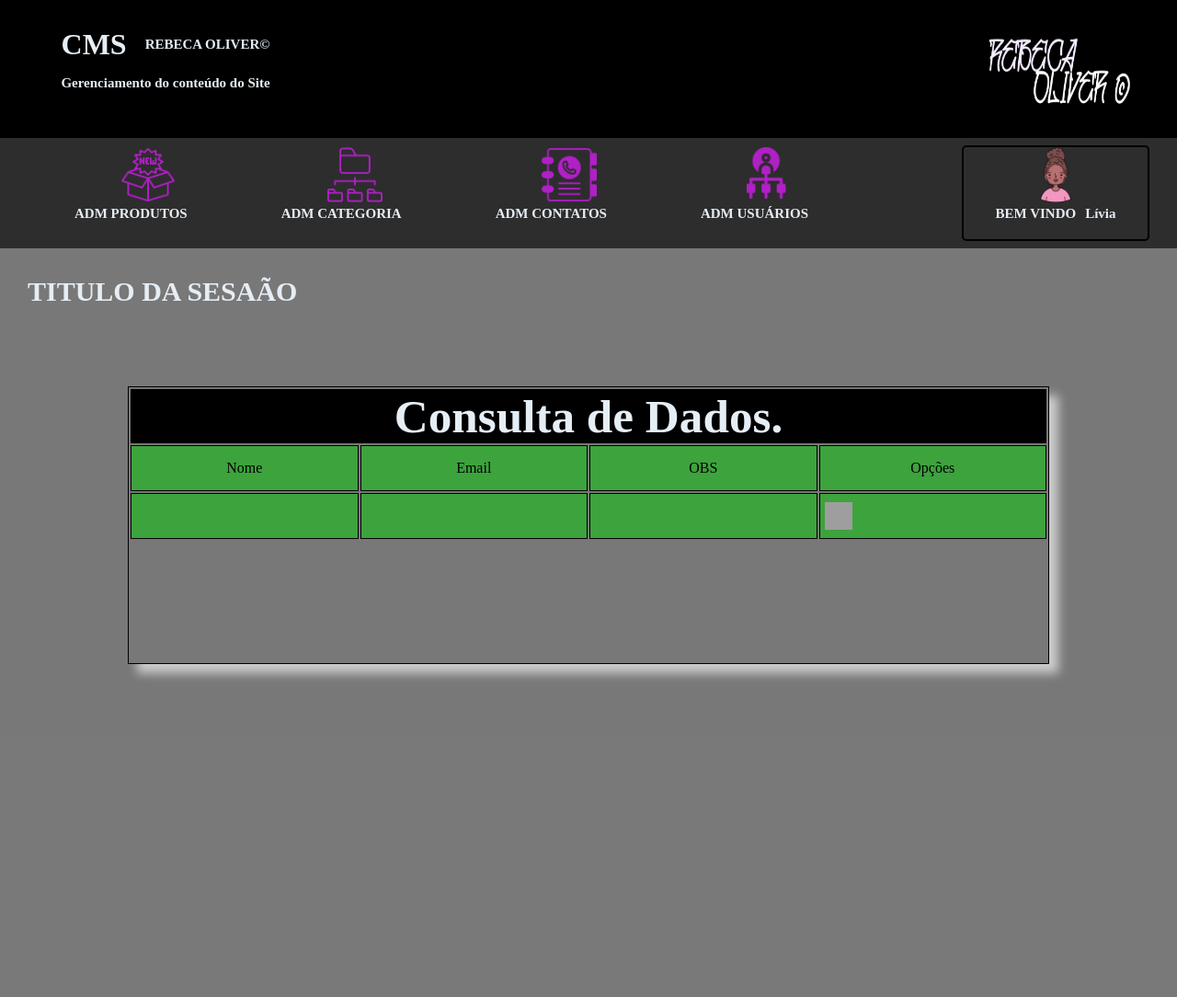
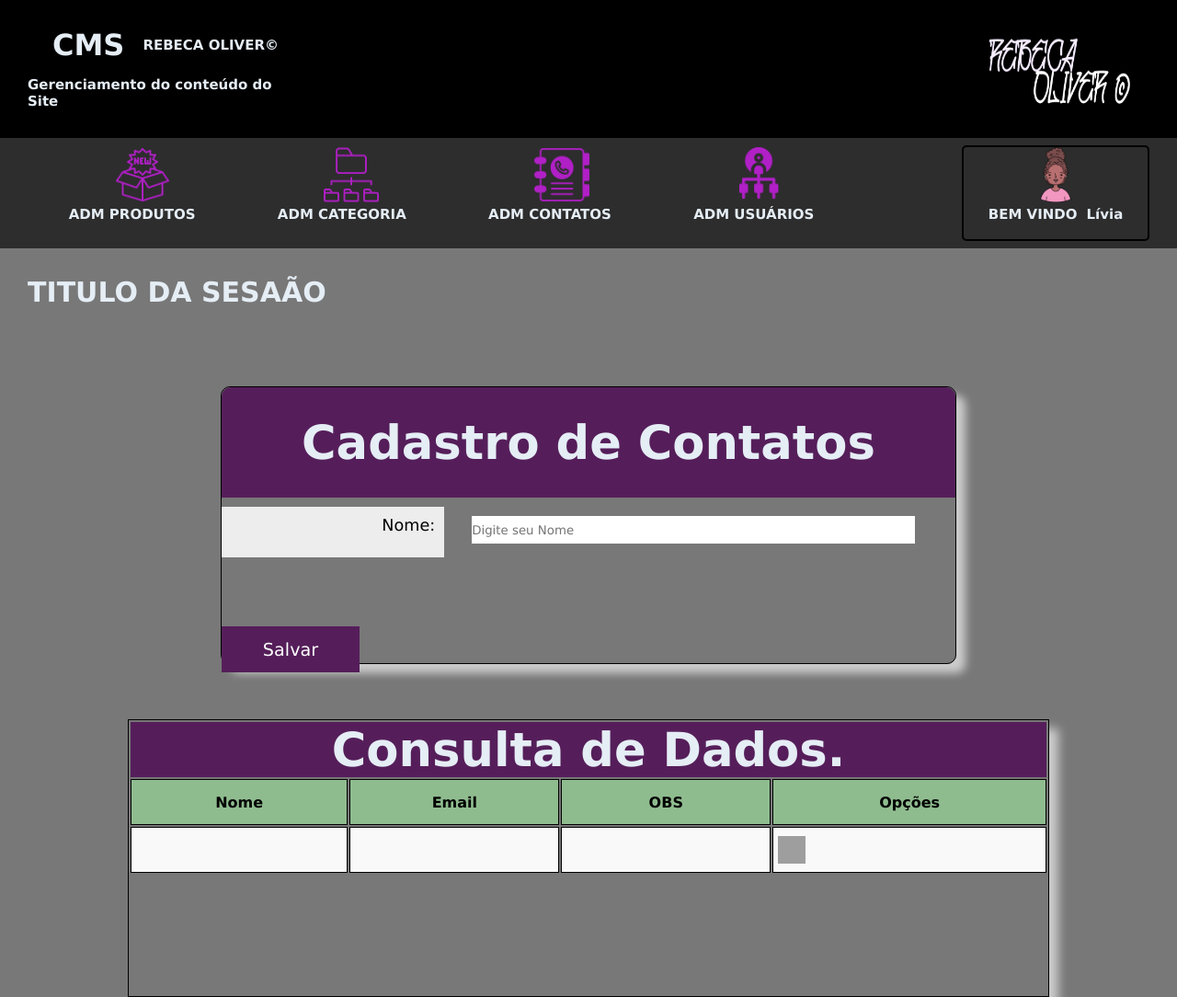
Before and after one commit to Rebecaao/Rebeca-Oliver-, a PHP site: page /cms/telaCategoria.php in a window 1280 px wide. Shown: the whole page at 92% size. Before the commit the page ends 737 px from the top, so only its background shows below. Run offline with PHP 8.4, Linux system fonts and the light colour scheme; grey boxes are pictures that could not be loaded.

Commit message:
comecando categorias

```diff
--- a/cms/controller/controllerCategorias.php
+++ b/cms/controller/controllerCategorias.php
@@ -0,0 +1,4 @@
+<?php
+
+
+?>
--- a/cms/model/bd/contato.php
+++ b/cms/model/bd/contato.php
@@ -8,7 +8,7 @@ function selectAllContato(){
     $conexao = conexaoMysql();
 
     //script para listar todos os dados do BD
-    $sql = "select * from tblcontatos order by id_contato desc";
+    $sql = "select * from tblcontatos order by id_contatos desc";
     //Executa o script sql no BD e guarda o retorno dos dados, se houver
     $result = mysqli_query($conexao, $sql);
 
--- a/cms/telaCategoria.php
+++ b/cms/telaCategoria.php
@@ -13,8 +13,8 @@ $conex = conexaoMySql();
     <meta name="viewport" content="width=device-width, initial-scale=1.0">
     <link rel="stylesheet" href="../css/reset.css">
     <link rel="stylesheet" href="../css/dashboard.css">
-    <link rel="stylesheet" href="../css/telaContato.css">
-    <title>CRUD CONTATOS</title>
+    <link rel="stylesheet" href="../css/telaCategoria.css">
+    <title>CRUD CATEGORIA</title>
 </head>
 <body>
     <div class="dashboard">
@@ -79,6 +79,35 @@ $conex = conexaoMySql();
                 <h2 class="titulo-sessao">TITULO DA SESAÃO</h2>
             </div>
 
+            <div id="cadastro">
+           <div id="cadastroTitulo">
+               <h1> Cadastro de Contatos </h1>
+
+           </div>
+           <div id="cadastroInformacoes">
+                <form  action=">" name="frmCadastro" method="post">
+                <!-- /*sem o enctype não é possivel enviar arquivos do form em html para o servidor  */ -->
+                   <div class="campos">
+                       <div class="cadastroInformacoesPessoais">
+                           <label> Nome: </label>
+                       </div>
+                       <div class="cadastroEntradaDeDados">
+                           <input type="text" name="txtNome" value="<?=isset($nome)?$nome:null?>" placeholder="Digite seu Nome" maxlength="100">
+                           <!-- isset($nome)?$nome:null - if ternario  -->
+                       </div>
+                   </div>
+
+
+
+                   <div class="enviar">
+                       <div class="enviar">
+                           <input type="submit" name="btnEnviar" value="Salvar">
+                       </div>
+                   </div>
+               </form>
+           </div>
+       </div>
+
             <div class="conteudo-sessao">
             <div id="consultaDeDados">
                 <table id="tblConsulta" >
--- a/cms/telaContatos.php
+++ b/cms/telaContatos.php
@@ -80,7 +80,7 @@ $conex = conexaoMySql();
             </div>
 
             <div class="conteudo-sessao">
-            <div id="consultaDeDados">
+                <div id="consultaDeDados">
                 <table id="tblConsulta" >
                     <tr>
                         <td id="tblTitulo" colspan="6">
@@ -96,7 +96,7 @@ $conex = conexaoMySql();
                     </tr>
 
                     <?php
-                // Import do arquivo da controller para solicitar a listagem dos dados
+                    // Import do arquivo da controller para solicitar a listagem dos dados
                     require_once('controller/controllerContatos.php');
                     // Chama a função que vai retornar os dados de contatos
                     $listContato = listarContato();
@@ -120,7 +120,7 @@ $conex = conexaoMySql();
                     }
                 ?>
                 </table>
-    </div>
+         </div>
             </div>
         </div>
 
--- a/css/telaCategoria.css
+++ b/css/telaCategoria.css
@@ -0,0 +1,261 @@
+*{
+    font-family: verdana;
+}
+body, h1, p{
+    margin: 0px;
+    padding: 0px;
+}
+#cadastro{
+    width: 800px;
+    min-height: 200px;
+    height: auto;
+    margin-left: auto;
+    margin-right: auto;
+    border-radius: 10px;
+    box-sizing: border-box;
+    border: solid 1px black;
+    box-shadow: 10px 10px 10px #cccccc;
+}
+
+#login{
+    width: 800px;
+    min-height: 400px;
+    height: auto;
+    margin-left: auto;
+    margin-right: auto;
+    border-radius: 10px;
+    box-sizing: border-box;
+    border: solid 1px black;
+    box-shadow: 10px 10px 10px #cccccc;
+}
+
+#cadastroTitulo{
+    border-top-left-radius: 10px;
+    border-top-right-radius: 10px;
+    background-color: #551e5a;
+    width: auto;
+    height: 120px;
+    text-align: center;
+    color: white;
+    font-size: 1.6em;
+    box-sizing: border-box;
+    padding-top: 30px;
+}
+.campos{
+    width: auto;
+    height: 50px;
+    display: flex;
+    flex-direction: row;
+    margin-bottom: 10px;
+    margin-top: 10px;
+}
+.cadastroInformacoesPessoais  {
+    width: 270px;
+    height: 55px;
+    float: left;
+
+    background-color: #ededed;
+    text-align: right;
+    font-size: 1.1em;
+    padding-top: 10px;
+    padding-right: 10px;
+    box-sizing: border-box;
+    margin-right: 10px;
+
+}
+.cadastroEntradaDeDados {
+    width: 600px;
+    height: auto;
+    margin-left: 10px;
+    padding-top: 10px;
+    box-sizing: border-box;
+
+
+}
+
+input[type=text],
+input[type=tel],
+input[type=email],
+select {
+    height: 30px;
+    margin-left: 10px;
+    width: 90%;
+
+}
+
+input[type=text]:hover,
+input[type=tel]:hover,
+input[type=email]:hover{
+    background-color: rgb(246, 246, 196);
+    transition: 1s;
+}
+
+
+.cadastroEntradaDeDados textarea{
+    width: 90%;
+    height: 100px;
+    resize: none;
+}
+.enviar input{
+    width: 150px;
+    height: 50px;
+    background-color: #551e5a;
+    color: white;
+    margin-top: 30px;
+    font-size: 1.2em;
+}
+
+.enviar input:hover{
+    background-color: rgb(2, 131, 45);
+    cursor: pointer;
+    transform: scale(1.1);
+    transition: 1s;
+
+}
+
+.enviar{
+    width: 100;
+    height: 50px;
+    margin-left: auto;
+    margin-right: auto;
+    margin-top: 50px;
+    margin-bottom: 20px;
+}
+#consultaDeDados{
+    width: 1000px;
+    min-height: 300px;
+    height: auto;
+    border: solid 1px black;
+    margin-left: auto;
+    margin-right: auto;
+    margin-top: 60px;
+    margin-bottom: 10px;
+    box-shadow: 10px 10px 10px #cccccc;
+}
+#tblConsulta{
+    width: 100%;
+    min-height: 30px;
+    height: auto;
+}
+#tblTitulo{
+    width: 100%;
+    height: 30px;
+    background-color: #551e5a;
+    color: white;
+    text-align: center;
+    font-size: 1.6em;
+}
+#tblLinhas{
+    width: 100%;
+    height: 50px;
+    border: solid 1px black;
+}
+.tblColunas{
+    width: 50px;
+    height: 30px;
+    text-align: center;
+    background-color: darkseagreen;
+    border: solid 1px black;
+}
+.tblImagens{
+    width: auto;
+    height: 30px;
+    margin-left: auto;
+    margin-right: auto;
+
+/*    padding: 10px;*/
+/*    box-sizing: border-box;*/
+}
+.excluir, .pesquisar, .editar{
+    width: 30px;
+    height: 30px;
+/*    background-color: black;*/
+    float: left;
+    margin-left: 5px;
+    margin-right: 10px;
+    cursor: pointer;
+}
+
+.excluir:hover, .editar:hover, .pesquisar:hover {
+    transform: scale(1.3);
+    transition: 1s;
+}
+
+
+#visualizar{
+    width: 1000px;
+    height: 800px;
+    border: solid 1px #000000;
+    margin-left: auto;
+    margin-right: auto;
+}
+
+#visualizar table{
+    width: inherit;
+    height: inherit;
+}
+
+#visualizar table tr{
+    height: 20px;
+}
+
+#visualizar table tr td{
+    width: 50%;
+    border: solid 1px #cccccc;
+}
+
+.visualizarTitulo{
+    background-color: darkcyan;
+    color: #ffffff;
+    text-align: center;
+    font-size: 20px;
+}
+
+.registros{
+    background-color: #faf9f9;
+}
+
+.destaque{
+    font-weight: bold;
+}
+
+/*Modal*/
+#containerModal{
+    width: 100%;
+    height: 100%;
+    background-color: rgba(0,0,0,0.5);
+    position: fixed;
+    z-index: 999;
+    display: flex;
+    justify-content: center;
+    align-items: center;
+
+}
+
+#modal{
+    width: 50vw;
+    height: 60vh;
+    background-color: #ffffff;
+/*    margin: auto;*/
+}
+
+.foto{
+    width: 80px;
+    height: 80px;
+}
+
+#visualizarFoto{
+    width: 300px;
+    height: 150px;
+    position: relative;
+    right: -200;
+}
+#visualizarFoto img{
+    width: inherit;
+    height: inherit;
+}
+
+
+#login{
+    height: 200px;
+}
--- /dev/null
+++ b/scriptsBD/script Categoria.sql
@@ -0,0 +1,4 @@
+create table tblcategorias(
+id_categoria int auto_increment key,
+nome varchar(30)
+);
```
Also changed, not shown: cms/model/bd/categoria.php (+56 -0 lines), scriptsBD/script Contatos.sql (renamed from cms/script banco.sql).
